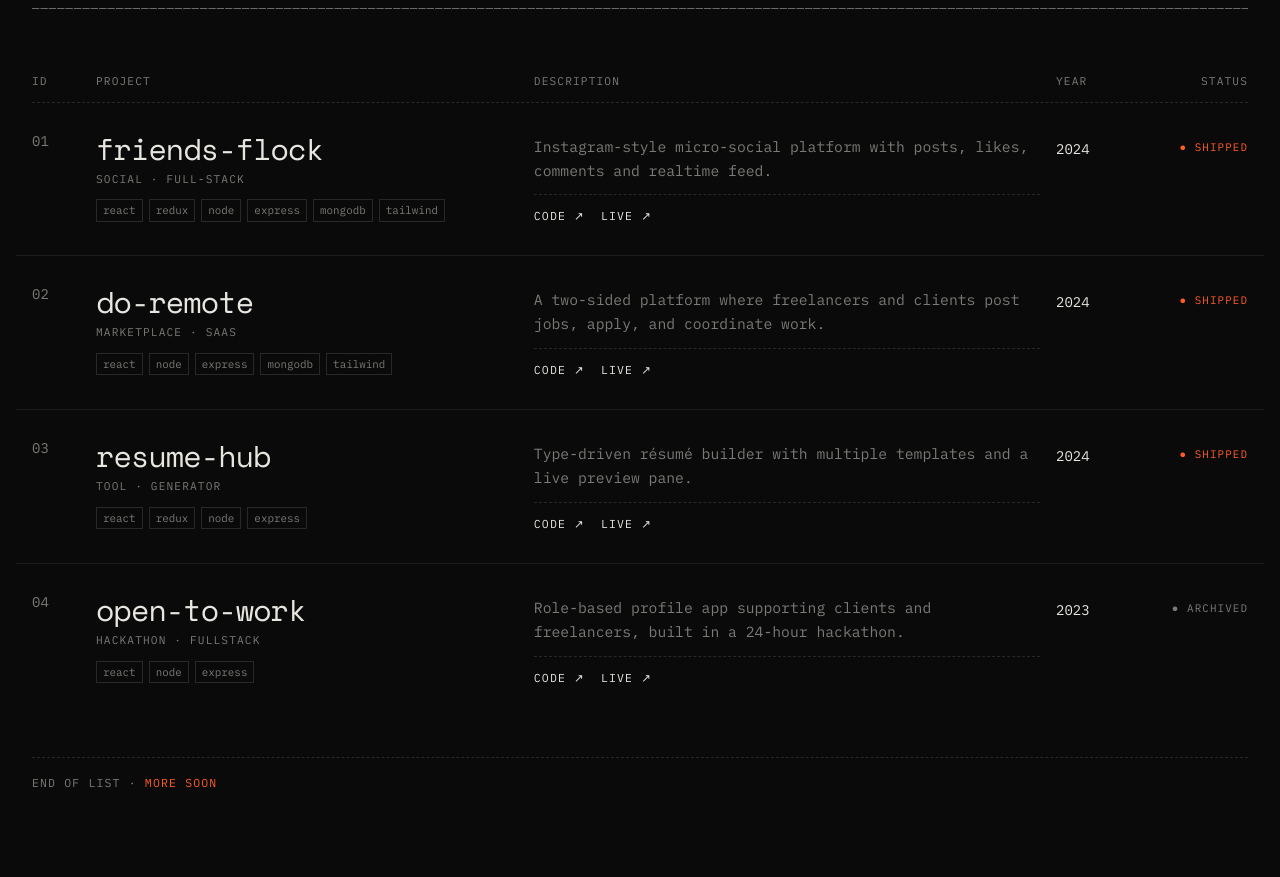
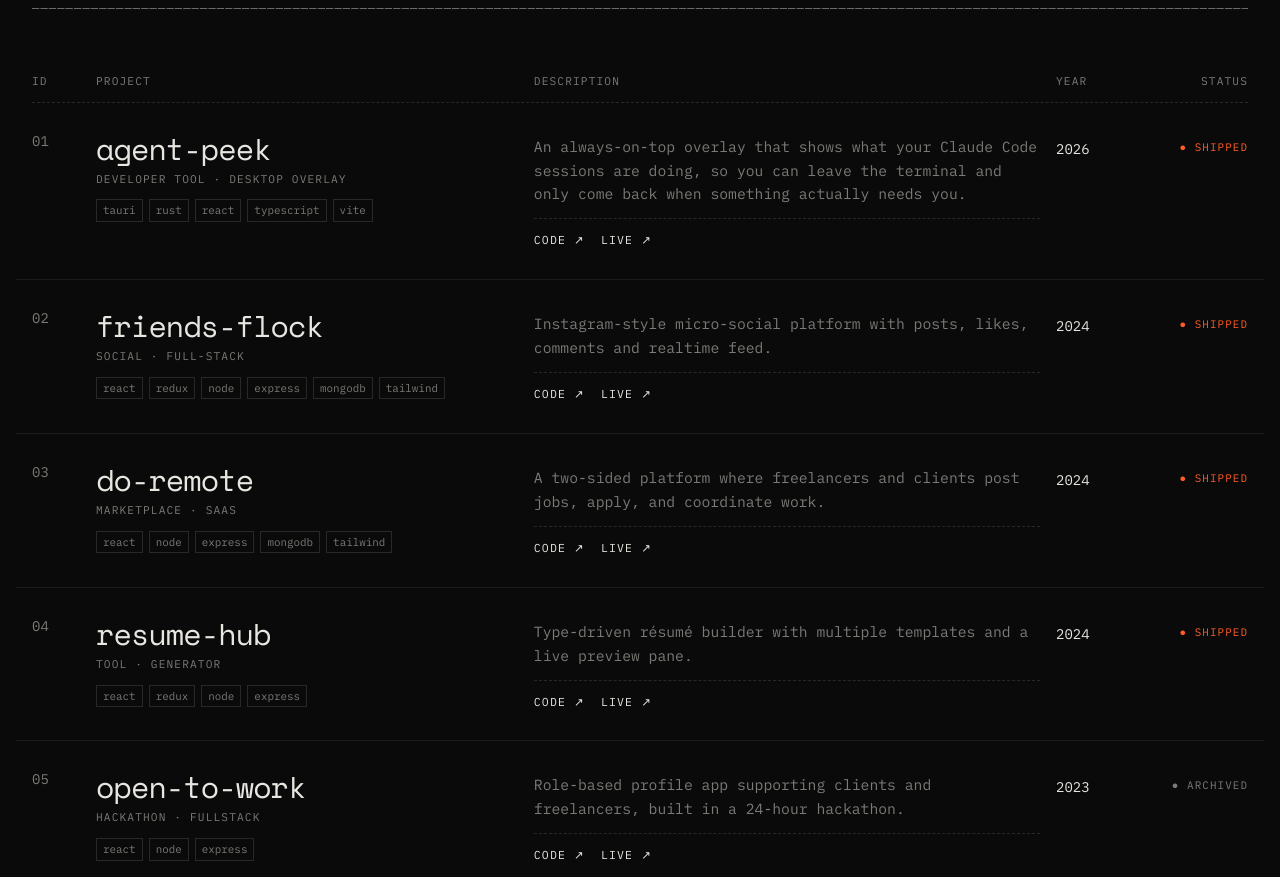
Before and after one commit to jaimin1503/jaimin-s-portfolio, a React (Vite) app: page / in a window 1280 px wide. Shown: the part 1920-2797 px from the top of the page. Built offline with nearby package versions, Linux system fonts and the light colour scheme.

Commit message:
auto-commit for 5c0678d8-690e-4cdc-8d90-9ad9a2b8367b

```diff
--- a/src/sections/Projects.jsx
+++ b/src/sections/Projects.jsx
@@ -3,6 +3,17 @@ import Section from "../components/Section";
 const projects = [
   {
     id: "01",
+    title: "agent-peek",
+    kind: "developer tool · desktop overlay",
+    year: "2026",
+    desc: "An always-on-top overlay that shows what your Claude Code sessions are doing, so you can leave the terminal and only come back when something actually needs you.",
+    stack: ["tauri", "rust", "react", "typescript", "vite"],
+    code: "https://github.com/jaimin1503/agent-peek",
+    live: "https://github.com/jaimin1503/agent-peek/releases/latest",
+    status: "shipped",
+  },
+  {
+    id: "02",
     title: "friends-flock",
     kind: "social · full-stack",
     year: "2024",
@@ -13,7 +24,7 @@ const projects = [
     status: "shipped",
   },
   {
-    id: "02",
+    id: "03",
     title: "do-remote",
     kind: "marketplace · saas",
     year: "2024",
@@ -24,7 +35,7 @@ const projects = [
     status: "shipped",
   },
   {
-    id: "03",
+    id: "04",
     title: "resume-hub",
     kind: "tool · generator",
     year: "2024",
@@ -35,7 +46,7 @@ const projects = [
     status: "shipped",
   },
   {
-    id: "04",
+    id: "05",
     title: "open-to-work",
     kind: "hackathon · fullstack",
     year: "2023",
```
